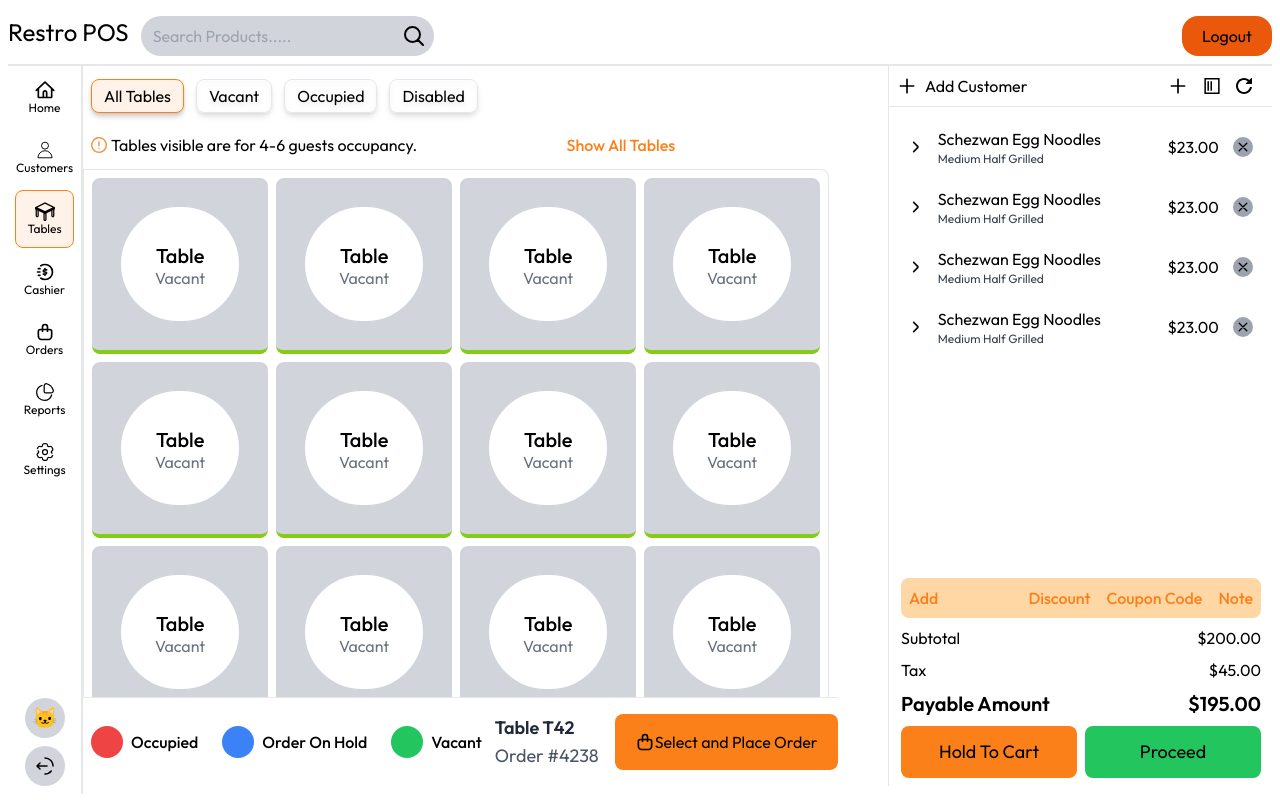
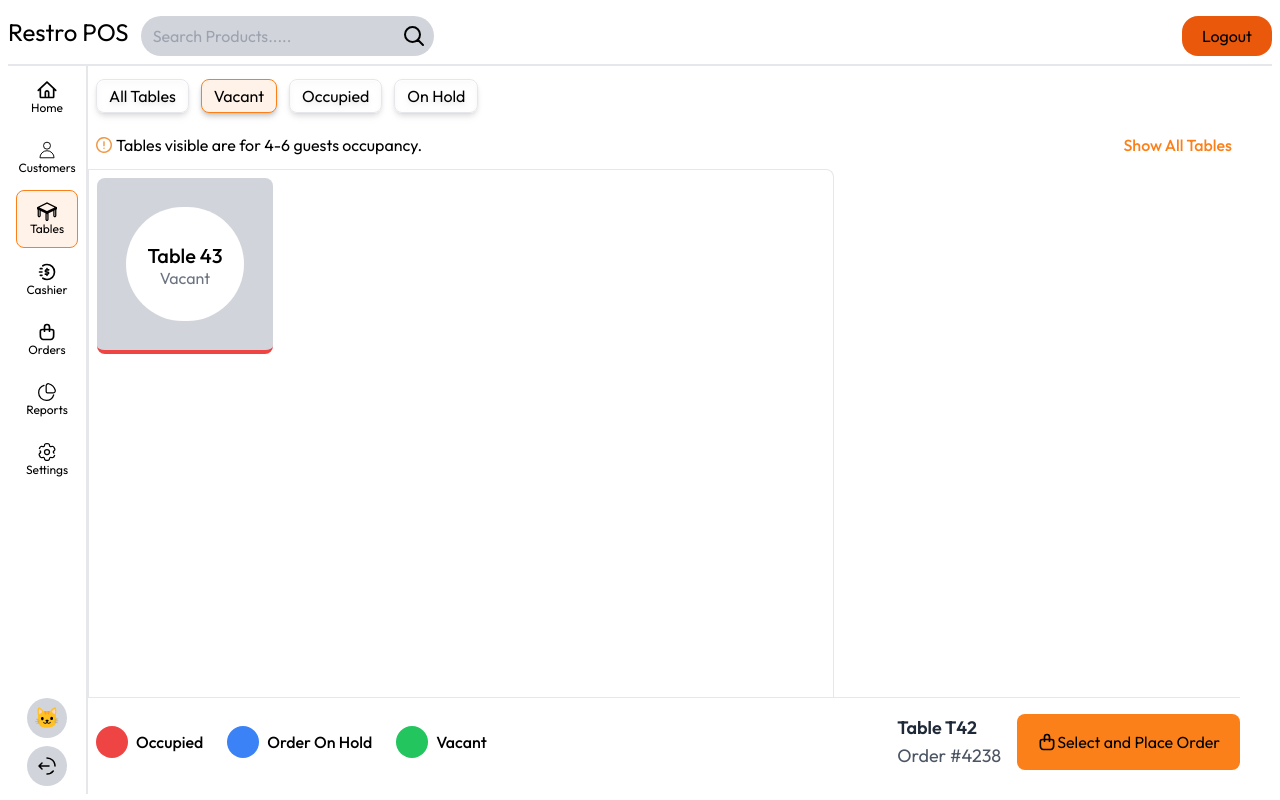
Before and after one commit to IndieDev2003/Restuarant-POS-Web-App, a React (Vite) app in the folder frontend/: page /table in a window 1280 px wide. Built offline with nearby package versions, Linux system fonts and the light colour scheme.

Commit message:
Started Working on Table

```diff
--- a/frontend/src/App.jsx
+++ b/frontend/src/App.jsx
@@ -1,4 +1,4 @@
-import Checkout from "./components/modals/Checkout";
+// import Checkout from "./components/modals/Checkout";
 import Navbar from "./components/Navbar";
 import Sidebar from "./components/Sidebar";
 import AddOrder from "./components/ui/AddOrder";
@@ -7,23 +7,36 @@ import Tables from "./pages/Tables";
 import Home from "./pages/Home";
 import Customers from "./pages/Customers";
 
-import { Route, Routes } from "react-router-dom";
+import { Route, Routes, useLocation } from "react-router-dom";
+
+
+import Cashier from "./pages/Cashier";
 
 const App = () => {
+  const url = useLocation();
+
+
+
+
   return (
     <div className="pt-4 px-2">
       <Navbar />
       <div className="h-[90vh] flex flex-row justify-between">
         <div className="flex flex-row">
           <Sidebar />
-          <Routes>
-            <Route path='/' element={ <Home/>} />
-            <Route path='/customer' element={ <Customers/>} />
-            <Route path='/orders' element={ <Order/>} />
-            <Route path='/table' element={ <Tables/>} />
-          </Routes>
+          <div className="w-fit">
+            <Routes>
+              <Route path="/" element={<Home />} />
+              <Route path="/customer" element={<Customers />} />
+              <Route path="/orders" element={<Order />} />
+              <Route path="/table" element={<Tables />} />
+              <Route path="/cashier" element={<Cashier />} />
+            </Routes>
+          </div>
         </div>
-        <AddOrder />
+        {/* {url.pathname ==='/cashier'? <div className="w-0"></div>:<AddOrder />} */}
+        {url.pathname ==='/table' || url.pathname === '/cashier'? <div className="w-0"></div>:<AddOrder />}
+
       </div>
     </div>
   );
--- a/frontend/src/components/Table/TableItem.jsx
+++ b/frontend/src/components/Table/TableItem.jsx
@@ -1,16 +1,38 @@
+import { useEffect, useState } from "react";
 
-const TableItem = () => {
+const TableItem = ({ state, tableNumber }) => {
+  // const [tableState, setTableState] = useState(state);
+
+  const [vacant, setVacant] = useState(false);
+  const [occupied, setOccupied] = useState(true);
+  const [orderOnHold, setOrderOnHold] = useState(false);
+
+  useEffect(() => {
+    if (state === "Vacant") {
+      setVacant(true);
+    } else if (state === "Occupied") {
+      setOccupied(true);
+    } else {
+      setOrderOnHold(true);
+    }
+  }, [vacant,occupied,orderOnHold]);
 
   return (
-    <div  className="">
-      <div  className="h-44 w-44 bg-gray-300 border-b-4 flex items-center justify-center border-lime-500 cursor-pointer rounded-lg relative">
+    <div className="">
+      <div
+        className={`h-44 w-44 bg-gray-300 border-b-4 flex items-center justify-center
+        ${vacant ? "border-lime-500" : ""}
+        ${occupied ? "border-red-500" : ""}
+        ${orderOnHold ? "border-blue-500" : ""}
+
+         cursor-pointer rounded-lg relative`}
+      >
         <div className="h-2/3 w-2/3 rounded-full bg-white"></div>
         <div className="absolute flex flex-col items-center leading-4">
-          <p className="text-xl font-medium">Table</p>
-          <p className="text-md text-gray-500">Vacant</p>
+          <p className="text-xl font-medium">Table {tableNumber}</p>
+          <p className="text-md text-gray-500">{!state ? "Vacant" : state}</p>
         </div>
-          </div>
-
+      </div>
     </div>
   );
 };
--- a/frontend/src/index.css
+++ b/frontend/src/index.css
@@ -30,6 +30,13 @@
 
 }
 
+.text-green{
+  @apply text-[#09AA29]
+}
+.bg-green{
+  @apply bg-[#09AA29]
+}
+
 .select-table-size{
   @apply bg-[#FFF2E8]
 }
--- a/frontend/src/main.jsx
+++ b/frontend/src/main.jsx
@@ -3,14 +3,11 @@ import { createRoot } from "react-dom/client";
 import "./index.css";
 import App from "./App.jsx";
 
-import {BrowserRouter }from "react-router-dom";
-import { Suspense } from "react";
+import { BrowserRouter } from "react-router-dom";
+// import { Suspense } from "react";
 
 createRoot(document.getElementById("root")).render(
   <BrowserRouter>
-
-    <Suspense fallback={<div>Loading.......</div>}>
-      <App/>
-    </Suspense>
+    <App />
   </BrowserRouter>
 );
--- /dev/null
+++ b/frontend/src/pages/Cashier.jsx
@@ -0,0 +1,60 @@
+import React, { useState } from "react";
+//
+import CashDrawer from "../components/Cashier/CashDrawer";
+import TodaySale from "../components/Cashier/TodaySale";
+import SalesHistory from "../components/Cashier/SalesHistory";
+
+const Cashier = () => {
+  const [cashDrawer, setCashDrawer] = useState(false);
+  const [todaySale, setTodaySale] = useState(false);
+  const [salesHistory, setSalesHistory] = useState(true);
+
+  return (
+    <div className="w-[90vw] pt-2 pl-2">
+      <div className="w-fit flex flex-row gap-3 ">
+        <p
+          onClick={() => {
+            setCashDrawer(!cashDrawer),
+              setTodaySale(false),
+              setSalesHistory(false);
+          }}
+          className={`${
+            cashDrawer ? "active" : ""
+          } cursor-pointer px-3 py-1 border shadow-md drop-shadow-md rounded-lg`}
+        >
+          Cash Drawer
+        </p>
+        <p
+          onClick={() => {
+            setTodaySale(!todaySale),
+              setCashDrawer(false),
+              setSalesHistory(false);
+          }}
+          className={`${
+            todaySale ? "active" : ""
+          } cursor-pointer px-3 py-1 border shadow-md drop-shadow-md rounded-lg`}
+        >
+          Today's Sale
+        </p>
+        <p
+          onClick={() => {
+            setSalesHistory(true), setTodaySale(false), setCashDrawer(false);
+          }}
+          className={`${
+            salesHistory ? "active" : ""
+          } cursor-pointer px-3 py-1 border shadow-md drop-shadow-md rounded-lg`}
+        >
+          Sales History
+        </p>
+      </div>
+
+      <div className="overflow-y-scroll">
+        {cashDrawer ? <CashDrawer /> : ""}
+        {todaySale ? <TodaySale /> : ""}
+        {salesHistory ? <SalesHistory /> : ""}
+      </div>
+    </div>
+  );
+};
+
+export default Cashier;
--- a/frontend/src/pages/Tables.jsx
+++ b/frontend/src/pages/Tables.jsx
@@ -1,70 +1,109 @@
-import error from '../assets/error_table.svg'
-import order from '../assets/orders.svg'
-import SelectTable from '../components/Table/SelectTable'
-import TableItem from '../components/Table/TableItem'
-
+import { useEffect, useState } from "react";
+import error from "../assets/error_table.svg";
+import order from "../assets/orders.svg";
+import SelectTable from "../components/Table/SelectTable";
+import TableItem from "../components/Table/TableItem";
 
 const Tables = () => {
+  const [tableState, setTableState] = useState();
+
+  const [vacant, setVacant] = useState(true);
+  const [occupied, setOccupied] = useState(false);
+  const [hold, setHold] = useState(false);
+
+  useEffect(() => {
+    if (vacant) {
+      setTableState("Vacant");
+    } else if (occupied) {
+      setTableState("Occupied");
+    } else {
+      setTableState("Hold");
+    }
+  }, [vacant, occupied, hold]);
+
   return (
-      <div className="h-full w-full  pt-2 flex flex-col justify-end">
-          {/* Table Options */}
-          <div className="w-fit flex flex-row gap-3 px-2">
-              <p className="cursor-pointer px-3 py-1 border shadow-md drop-shadow-md rounded-lg active-btn">All Tables</p>
-              <p className="cursor-pointer px-3 py-1 border shadow-md drop-shadow-md rounded-lg">Vacant</p>
-              <p className="cursor-pointer px-3 py-1 border shadow-md drop-shadow-md rounded-lg">Occupied</p>
-              <p className="cursor-pointer px-3 py-1 border shadow-md drop-shadow-md rounded-lg">Disabled</p>
+    <div className="h-full w-full  pt-2 flex flex-col justify-end">
+      {/* Table Options */}
+      <div className="w-fit flex flex-row gap-3 px-2">
+        <p className="cursor-pointer px-3 py-1 border shadow-md drop-shadow-md rounded-lg ">
+          All Tables
+        </p>
+        <p
+          onClick={() => {
+            setHold(false), setOccupied(false), setVacant(true);
+          }}
+          className={`${
+            vacant ? "active" : ""
+          } cursor-pointer px-3 py-1 border shadow-md drop-shadow-md rounded-lg`}
+        >
+          Vacant
+        </p>
+        <p
+          onClick={() => {
+            setHold(false), setOccupied(true), setVacant(false);
+          }}
+          className={`${
+            occupied ? "active" : ""
+          } cursor-pointer px-3 py-1 border shadow-md drop-shadow-md rounded-lg`}
+        >
+          Occupied
+        </p>
+        <p
+          onClick={() => {
+            setHold(true), setOccupied(false), setVacant(false);
+          }}
+          className={`${
+            hold ? "active" : ""
+          } cursor-pointer px-3 py-1 border shadow-md drop-shadow-md rounded-lg`}
+        >
+          On Hold
+        </p>
       </div>
       {/* Tables Note */}
-      <div className='h-fit mt-5 flex w-[600px] justify-between gap-2 px-2'>
-        <div className='flex flex-row items-center gap-1'>
-          <img src={error} className='h-4' alt="" />
+      <div className="h-fit mt-5 flex w-full justify-between gap-2 px-2">
+        <div className="flex flex-row items-center gap-1">
+          <img src={error} className="h-4" alt="" />
           <p>Tables visible are for 4-6 guests occupancy.</p>
         </div>
-        <p className='text-orange font-medium cursor-pointer'>Show All Tables</p>
+        <p className="text-orange font-medium cursor-pointer">
+          Show All Tables
+        </p>
       </div>
 
       {/* Table Display */}
-      <div className='px-2  py-2 border border-b-0 rounded-se-lg  max-w-fit h-[66vh] grid grid-flow-dense sm:grid-cols-3 md:grid-cols-4 grid-cols-6 gap-2 mt-3 overflow-y-scroll'>
-        <TableItem/>
-        <TableItem/>
-        <TableItem/>
-        <TableItem/>
-        <TableItem/>
-        <TableItem/>
-        <TableItem/>
-        <TableItem/>
-        <TableItem/>
-        <TableItem/>
-        <TableItem/>
-        <TableItem/>
-        <TableItem/>
-        <TableItem/>
-        <TableItem/>
-        <TableItem/>
-        <TableItem/>
-        <TableItem/>
-        <TableItem/>
-        <TableItem/>
+      <div className="px-2  py-2 border border-b-0 rounded-se-lg w-fit  h-[66vh] grid grid-cols-4 gap-2 mt-3 overflow-y-scroll">
+        <TableItem tableNumber={43} state={tableState} />
+      </div>
 
-
-      </div>
       {/* Placing Table Order */}
-      <div className='py-4 w-full flex flex-row justify-between items-center border-t'>
-        <div className=' px-2 flex flex-row gap-6'>
-          <p className='inline-block text-md font-medium'><span className='px-4 py-1.5 bg-red-500 rounded-full mr-2'></span>Occupied</p>
-          <p className='inline-block text-md font-medium'><span className='px-4 py-1.5 bg-blue-500 rounded-full  mr-2'></span>Order On Hold</p>
-          <p className='inline-block text-md font-medium'><span className='px-4 py-1.5 bg-green-500 rounded-full  mr-2'></span>Vacant</p>
+      <div className="py-4 w-[90vw] flex flex-row justify-between items-center border-t">
+        <div className=" px-2 flex flex-row gap-6">
+          <p className="inline-block text-md font-medium">
+            <span className="px-4 py-1.5 bg-red-500 rounded-full mr-2"></span>
+            Occupied
+          </p>
+          <p className="inline-block text-md font-medium">
+            <span className="px-4 py-1.5 bg-blue-500 rounded-full  mr-2"></span>
+            Order On Hold
+          </p>
+          <p className="inline-block text-md font-medium">
+            <span className="px-4 py-1.5 bg-green-500 rounded-full  mr-2"></span>
+            Vacant
+          </p>
         </div>
-        <div className='flex gap-2'>
-          <div className='flex flex-col mr-2'>
-            <p className='text-lg font-semibold text-gray-800'>Table T42</p>
-            <p className='text-lg text-gray-600'>Order #4238</p>
+        <div className="flex gap-2">
+          <div className="flex flex-col mr-2">
+            <p className="text-lg font-semibold text-gray-800">Table T42</p>
+            <p className="text-lg text-gray-600">Order #4238</p>
           </div>
-          <button className='flex px-5 py-2 orange items-center rounded-lg'><img src={order} className='h-5' alt="" />Select and Place Order</button>
-      </div>
+          <button className="flex px-5 py-2 orange items-center rounded-lg">
+            <img src={order} className="h-5" alt="" />
+            Select and Place Order
+          </button>
+        </div>
       </div>
     </div>
-  )
-}
+  );
+};
 
-export default Tables
+export default Tables;
```
Also changed, not shown: frontend/src/components/Cashier/CashDrawer.jsx (added, +71 -0 lines), frontend/src/components/Cashier/SalesHistory.jsx (added, +50 -0 lines), frontend/src/components/Cashier/SalesHistoryItem.jsx (added, +15 -0 lines), frontend/src/components/Cashier/TodaySale.jsx (added, +23 -0 lines), frontend/src/pages/Home.jsx (+61 -49 lines).
